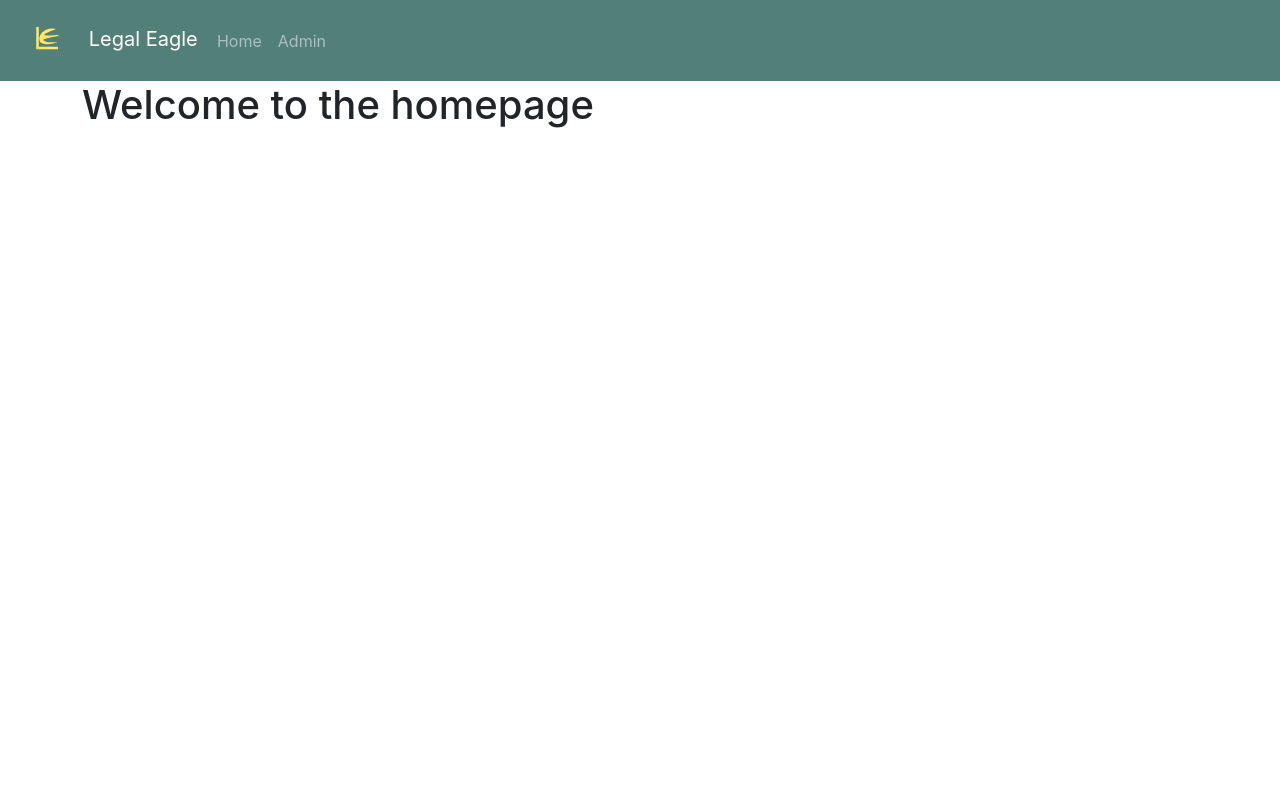
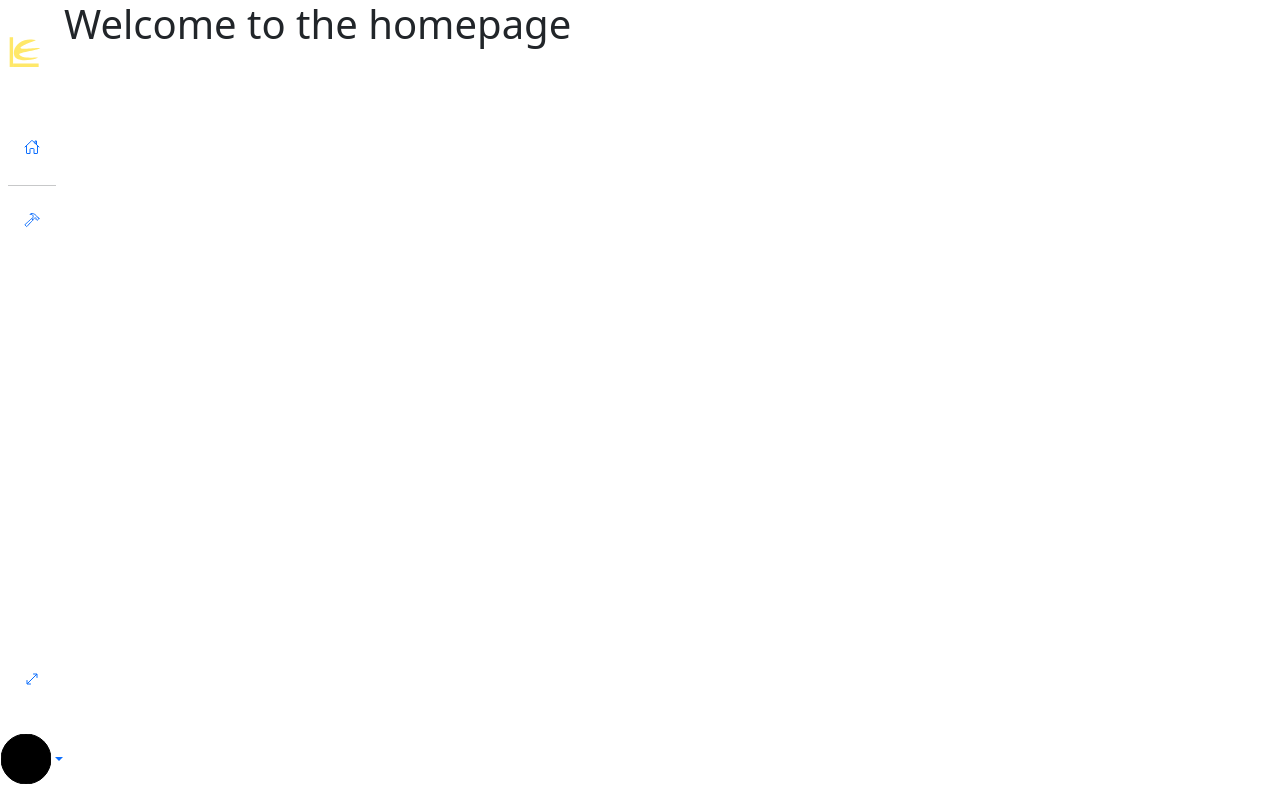
Before and after one commit to dumasymptote/legaleagle, a Django app: page / in a window 1280 px wide. Run offline with Django 3.2, Linux system fonts and the light colour scheme; some libraries are stand-ins or nearby versions.

Commit message:
added basic js and popover fix

```diff
--- a/legalmanagement/main/static/main/css/main.css
+++ b/legalmanagement/main/static/main/css/main.css
@@ -1,4 +1,58 @@
 .logo {
-    width: 60px;
-    height: 60px;
+    width: 5rem;
+    height: 5rem;
 }
+.logo-expanded{
+    height: 8rem;
+    width: 8rem;
+}
+body {
+    min-height: 100vh;
+    min-height: -moz-available;
+    min-height: -webkit-fill-available;
+    min-height: fill-available;
+  }
+
+  html {
+    height: -webkit-fill-available;
+  }
+
+  html, body {
+      overflow-x:hidden;
+  }
+
+  main {
+    display: flex;
+    flex-wrap: nowrap;
+    min-height: 100vh;
+    height: 100vh;
+    height: -moz-available;
+    height: -webkit-fill-available;
+    height: fill-available;
+    max-height: 100vh;
+    overflow-x: auto;
+    overflow-y: hidden;
+  }
+
+  .main-nav-column{
+      width: 4rem;
+  }
+
+  .main-nav-column-expanded{
+      width: 10rem;
+  }
+
+  .bi {
+    vertical-align: -.125em;
+    pointer-events: none;
+    fill: currentColor;
+  }
+
+  .dropdown-toggle { outline: 0; }
+
+  .nav-flush .nav-link {
+    border-radius: 0;
+  }
+  circle{
+      color: black;
+  }
--- /dev/null
+++ b/legalmanagement/main/static/main/scripts/main.js
@@ -0,0 +1,18 @@
+$.when($.ready).then(
+    function(){
+        $('[data-bs-toggle="tooltip"]').tooltip()
+    }
+);
+
+function toggleMenuSize(){
+    var menu = $('#sideNav').hasClass("main-nav-column")
+    if(menu){
+        $('#sideNav').removeClass("main-nav-column").addClass("main-nav-column-expanded")
+        $('.menuHidden').removeClass("visually-hidden")
+        $('#logo').removeClass('logo').addClass('logo-expanded')
+    } else{
+        $('#sideNav').removeClass("main-nav-column-expanded").addClass("main-nav-column")
+        $('.menuHidden').addClass("visually-hidden")
+        $('#logo').removeClass('logo-expanded').addClass('logo')
+    }
+}
--- a/legalmanagement/main/templates/main/header.html
+++ b/legalmanagement/main/templates/main/header.html
@@ -6,18 +6,26 @@
 
         {% load static %}
         <!-- include links to static here -->
-        <link rel="stylesheet" type="text/css" href="{% static 'main/css/theme.css' %}">
+        <!--<link rel="stylesheet" type="text/css" href="{% static 'main/css/theme.css' %}">-->
         <link rel="stylesheet" type="text/css" href="{% static 'main/css/main.css' %}">
     </head>
     <body>
-        <nav>
+        <main>
             {% include 'main/includes/messaging.html' %}
             {% include 'main/includes/navbar.html' %}
-            <div class="container">
+            <div class="d-flex flex-column">
                 {% block content %}
                 {% endblock %}
             </div>
+        </main>
+        <!--Inonic Icons https://ionic.io open source-->
+        <script type="module" src="https://unpkg.com/ionicons@5.5.2/dist/ionicons/ionicons.esm.js"></script>
+        <script nomodule src="https://unpkg.com/ionicons@5.5.2/dist/ionicons/ionicons.js"></script>
+        <!-- Google CDN for JQuery 3.6-->
+        <script src="https://ajax.googleapis.com/ajax/libs/jquery/3.6.0/jquery.min.js"></script>
+        <!--Bootstrap JS CDN -->
+        <script src="https://cdn.jsdelivr.net/npm/bootstrap@5.0.1/dist/js/bootstrap.bundle.min.js" integrity="sha384-gtEjrD/SeCtmISkJkNUaaKMoLD0//ElJ19smozuHV6z3Iehds+3Ulb9Bn9Plx0x4" crossorigin="anonymous"></script>
+        <script src="{% static 'main/scripts/main.js' %}"></script>
+
     </body>
-    <!--Bootstrap JS CDN -->
-    <script src="https://cdn.jsdelivr.net/npm/bootstrap@5.0.1/dist/js/bootstrap.bundle.min.js" integrity="sha384-gtEjrD/SeCtmISkJkNUaaKMoLD0//ElJ19smozuHV6z3Iehds+3Ulb9Bn9Plx0x4" crossorigin="anonymous"></script>
 </html>
--- a/legalmanagement/main/templates/main/includes/navbar.html
+++ b/legalmanagement/main/templates/main/includes/navbar.html
@@ -1,19 +1,42 @@
 
 {% load static %}
-<nav class="navbar navbar-expand-lg navbar-dark bg-primary">
-    <div class="container-fluid">
-        <a href="#" class="navbar-brand">
-            <img src="{% static 'main/images/logo.svg' %}" alt="Legal Eagle Logo" class="logo" />
-            Legal Eagle
+<div  id="sideNav" class="d-flex flex-column flex-shrink-0 p-3 main-nav-column align-items-center" >
+    <a href="#" class="d-flex align-items-center">
+        <img src="{% static 'main/images/logo.svg' %}" alt="Legal Eagle Logo" class="logo" id="logo" />
+    </a>
+    <hr>
+    <!--<button class="navbar-toggler" type="button" data-bs-toggle="collapse" data-bs-target="#navbarNav" aria-controls="navbarNav" aria-expanded="false" aria-label="Toggle navigation">
+        <span class="navbar-toggler-icon"></span>
+    </button> -->
+    <ul class="nav nav-pills nav-flush flex-column mb-auto text-center">
+        <li class="nav-item">
+            <a class="nav-link" href="#" title="Home" data-bs-toggle="tooltip" data-bs-placement="right" data-bs-original-title="Home">
+                <ion-icon aria-label="Home" name="home-outline"></ion-icon>
+                <span class="menuHidden visually-hidden">Home</span>
+            </a>
+        </li>
+        <hr>
+        <li class="nav-item">
+            <a class="nav-link" href="#" title="Admin" data-bs-toggle="tooltip" data-bs-placement="right" data-bs-original-title="Admin">
+                <ion-icon name="hammer-outline"></ion-icon>
+                <span class="menuHidden visually-hidden">Admin</span>
+            </a>
+        </li>
+    </ul>
+    <a class="nav-link" role="button" onclick="toggleMenuSize()" data-bs-toggle="tooltip" data-bs-placement="right" data-bs-original-title="Expand/Collapse"><ion-icon name="resize-outline"></ion-icon></a>
+    <hr>
+    <div class="dropdown">
+        <a href="#" class="d-flex align-items-center dropdown-toggle" id="userDropdown" data-bs-toggle="dropdown" aria-expanded="false">
+        <svg width="50" height="50" xmlns="http://www.w3.org/2000/svg">
+            <circle cx="25" cy="25" r="25" stroke="black" fill="black" />
+        </svg>
+        <span class="menuHidden visually-hidden">Username</span>
         </a>
-        <button class="navbar-toggler" type="button" data-bs-toggle="collapse" data-bs-target="#navbarNav" aria-controls="navbarNav" aria-expanded="false" aria-label="Toggle navigation">
-            <span class="navbar-toggler-icon"></span>
-        </button>
-        <div class="collapse navbar-collapse" id="navbarNav">
-            <ul id="nav-mobile" class="navbar-nav">
-                <li class="nav-item"><a class="nav-link" href="/">Home</a></li>
-                <li class="nav-item"><a class="nav-link" href="/admin">Admin</a></li>
-            </ul>
-        </div>
+        <ul class="dropdown-menu dropdown-menu-dark text-small shadow" aria-labelledby="userDropdown">
+            <li><a class="dropdown-item">Check User Reports</a></li>
+            <li><a class="dropdown-item">Update User Info</a></li>
+            <li><hr class="dropdown-divider"></li>
+            <li><a class="dropdown-item">Logout</a></li>
+        </ul>
     </div>
-</nav>
+</div>
```
